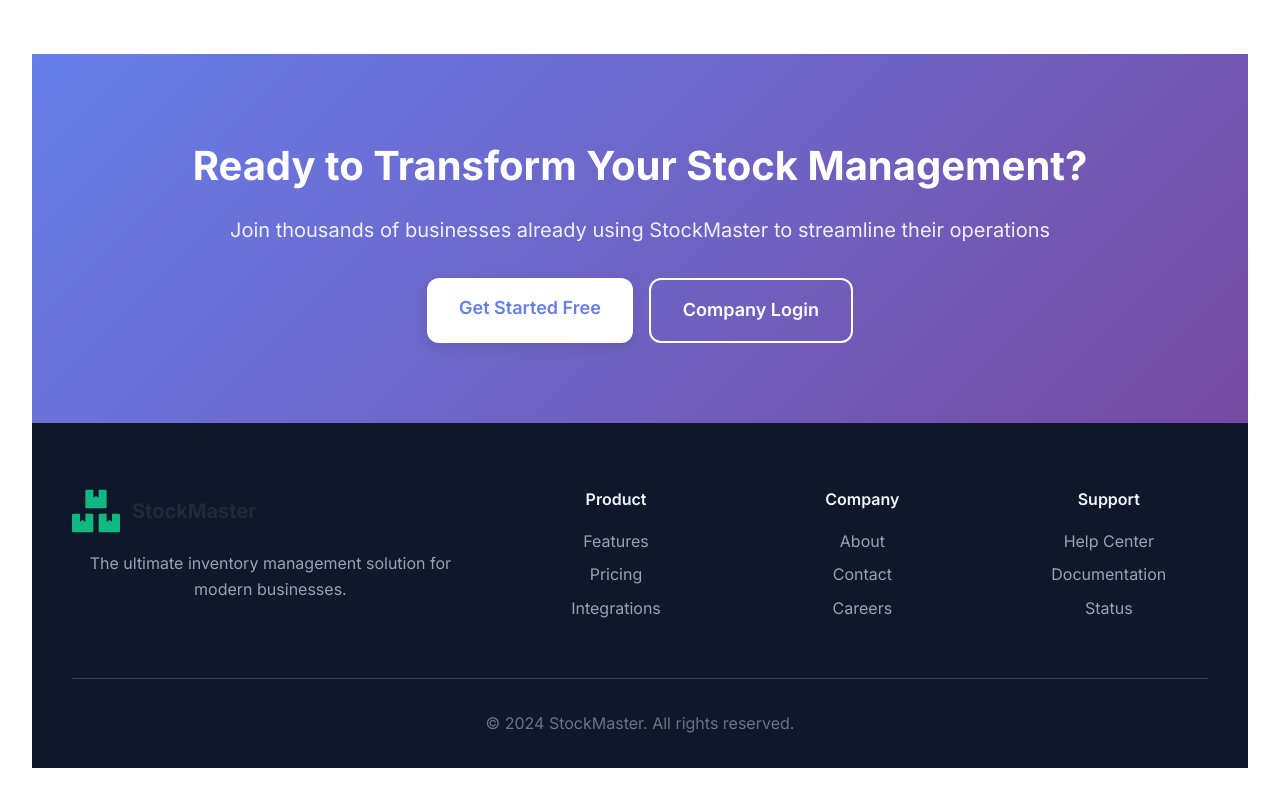
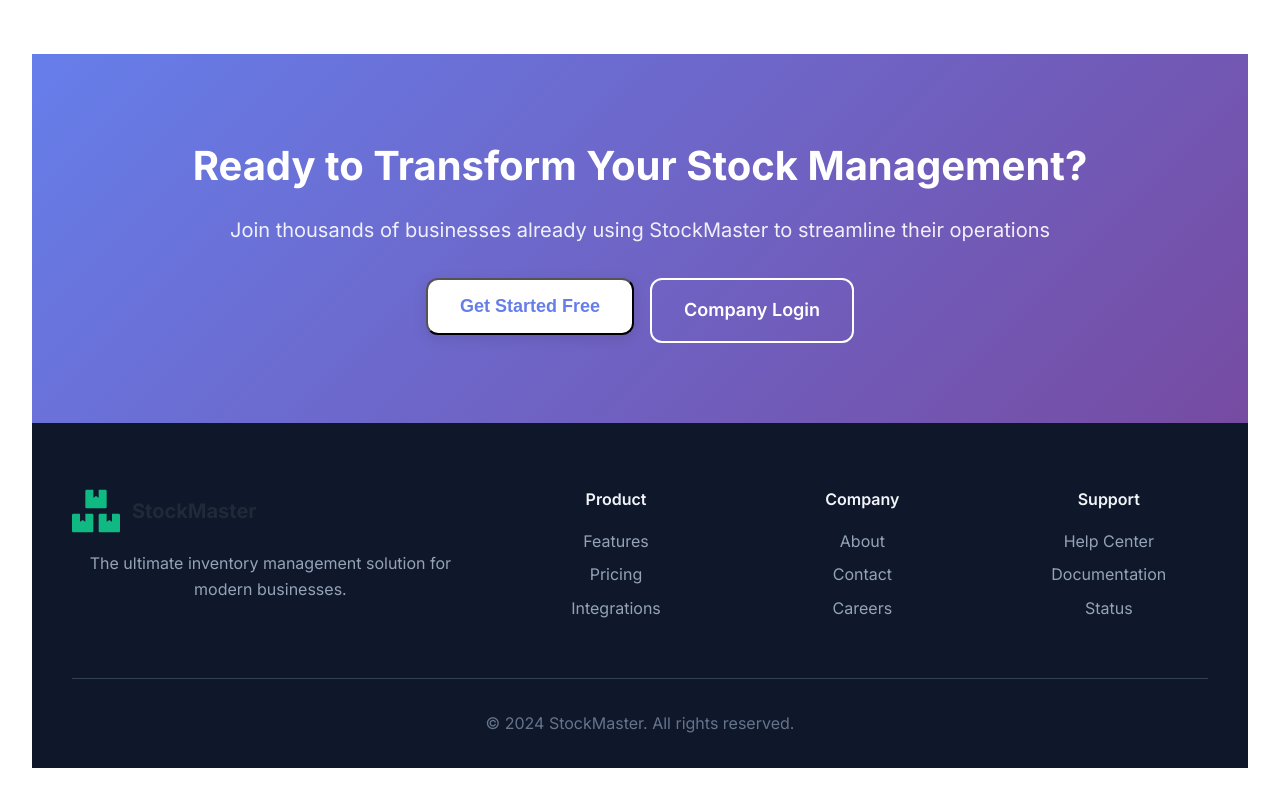
Before and after one commit to olasamm/management-stock, a React (Vite) app in the folder client/: page / in a window 1280 px wide. Shown: the part 1969-2769 px from the top of the page. Built offline with nearby package versions, Linux system fonts and the light colour scheme.

Commit message:
working hard

```diff
--- a/client/src/page/LANDINGPAGE/LandingPage.jsx
+++ b/client/src/page/LANDINGPAGE/LandingPage.jsx
@@ -1,6 +1,7 @@
 import React from 'react';
 import { FaChartLine, FaBoxes, FaUsers, FaShieldAlt, FaRocket, FaCheckCircle } from 'react-icons/fa';
 import './LandingPage.css';
+import { Link } from 'react-router-dom';
 
 const LandingPage = () => {
   return (
@@ -155,7 +156,11 @@ const LandingPage = () => {
           <h2>Ready to Transform Your Stock Management?</h2>
           <p>Join thousands of businesses already using StockMaster to streamline their operations</p>
           <div className="cta-buttons">
-                         <a href="/company-registration" className="cta-btn primary">Get Started Free</a>
+            <Link to="/company-registration">
+            <button className="cta-btn primary">Get Started Free</button>
+
+              {/* <a href="/company-registration" className="cta-btn primary">Get Started Free</a> */}
+              </Link>
              <a href="/company-login" className="cta-btn secondary">Company Login</a>
           </div>
         </div>
```
